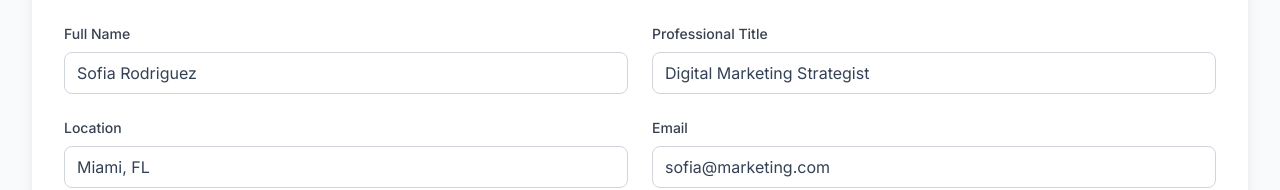
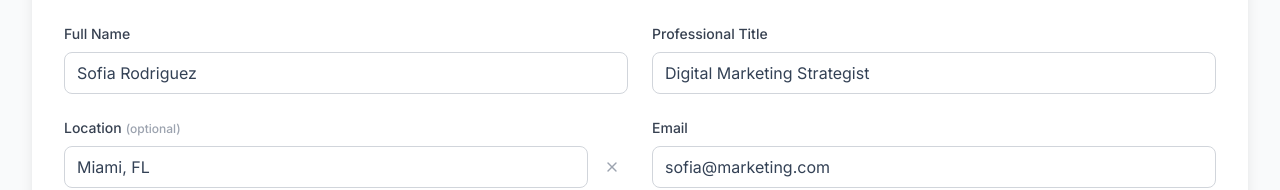
Before and after one commit to PrernaSharma1006/portiqqo, a React (Vite) app in the folder frontend/: page /editor/digital-marketer in a window 1280 px wide. Shown: the part 616-806 px from the top of the page. Built offline with nearby package versions, Linux system fonts and the light colour scheme; no server answers.

Commit message:
Fix: Template enum for digital-marketer/general, publish modal props, preview isPublic, optional field clear buttons

```diff
--- a/frontend/src/components/editor/DigitalMarketerTemplateEditor.jsx
+++ b/frontend/src/components/editor/DigitalMarketerTemplateEditor.jsx
@@ -333,7 +333,7 @@ function DigitalMarketerTemplateEditor() {
             </div>
           </div>
         </header>
-        <DigitalMarketerTemplate isPublic={false} portfolioData={portfolioData} />
+        <DigitalMarketerTemplate isPublic={true} portfolioData={portfolioData} />
       </div>
     )
   }
@@ -412,10 +412,20 @@ function DigitalMarketerTemplateEditor() {
             </div>
 
             <div className="grid grid-cols-1 md:grid-cols-2 gap-6 mb-6">
-              {[['name', 'Full Name'], ['title', 'Professional Title'], ['location', 'Location'], ['email', 'Email'], ['phone', 'Phone'], ['website', 'Website'], ['linkedin', 'LinkedIn URL']].map(([field, label]) => (
+              {[['name', 'Full Name', false], ['title', 'Professional Title', false], ['location', 'Location', true], ['email', 'Email', false], ['phone', 'Phone', true], ['website', 'Website', true], ['linkedin', 'LinkedIn URL', true]].map(([field, label, optional]) => (
                 <div key={field}>
-                  <label className="block text-sm font-medium text-gray-700 mb-2">{label}</label>
-                  <input type="text" value={portfolioData.profile[field]} onChange={(e) => updateProfile(field, e.target.value)} className="w-full px-3 py-2 border border-gray-300 rounded-lg focus:ring-2 focus:ring-orange-500 focus:border-transparent" />
+                  <label className="block text-sm font-medium text-gray-700 mb-2">
+                    {label}
+                    {optional && <span className="ml-1 text-xs text-gray-400">(optional)</span>}
+                  </label>
+                  <div className="flex items-center gap-2">
+                    <input type="text" value={portfolioData.profile[field] || ''} onChange={(e) => updateProfile(field, e.target.value)} className="flex-1 px-3 py-2 border border-gray-300 rounded-lg focus:ring-2 focus:ring-orange-500 focus:border-transparent" />
+                    {optional && portfolioData.profile[field] && (
+                      <button onClick={() => updateProfile(field, '')} className="p-2 text-gray-400 hover:text-red-500 hover:bg-red-50 rounded-lg transition-colors" title={`Clear ${label}`}>
+                        <X className="w-4 h-4" />
+                      </button>
+                    )}
+                  </div>
                 </div>
               ))}
             </div>
@@ -722,12 +732,12 @@ function DigitalMarketerTemplateEditor() {
         </div>
       </div>
 
-      {showPublishModal && publishedPortfolio && (
-        <PublishSuccessModal
-          portfolio={publishedPortfolio}
-          onClose={() => setShowPublishModal(false)}
-        />
-      )}
+      <PublishSuccessModal
+        isOpen={showPublishModal}
+        onClose={() => setShowPublishModal(false)}
+        portfolioUrl={publishedPortfolio?.publicUrl || ''}
+        subdomain={publishedPortfolio?.subdomain || ''}
+      />
     </div>
   )
 }
```
Also changed, not shown: 1 other file (tests, documents, lock files or other folders).
